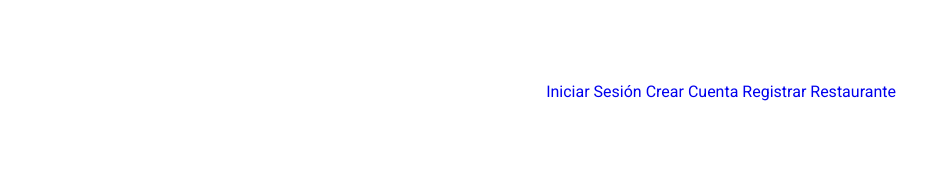
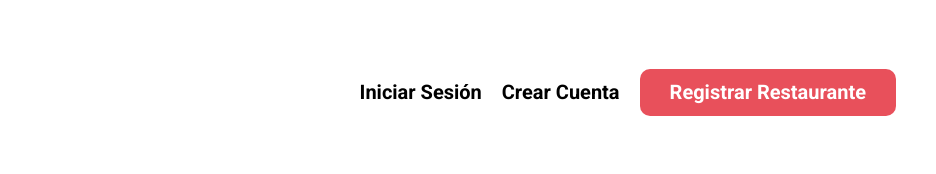
Before and after one commit to juanjopareja/delivereat-web, a website: page index.html in a window 1280 px wide. Shown: the full height of the page, 344-1280 px from the left. Drawn offline with Linux system fonts and the light colour scheme.

Commit message:
Add navigation modifier css

```diff
--- a/gulpfile.js
+++ b/gulpfile.js
@@ -57,4 +57,4 @@ exports.dev = dev;
 exports.images = images;
 exports.versionWebp = versionWebp;
 exports.versionAvif = versionAvif;
-exports.default = series( images, versionWebp, versionAvif, css, dev  );
+exports.default = series( images, versionWebp, versionAvif, css, dev );
--- a/src/scss/base/_mixins.scss
+++ b/src/scss/base/_mixins.scss
@@ -29,7 +29,7 @@
     display: block;
     width: 100%;
     text-align: center;
-    color: $texto;
+    color: $text;
     text-decoration: none;
     transition: background-color .3s ease;
     border: none;
--- a/src/scss/header/_header.scss
+++ b/src/scss/header/_header.scss
@@ -14,5 +14,10 @@
 
     &__logo {
         width: 30rem;
+        margin-bottom: 5rem;
+
+        @include mix.desktop {
+            margin-bottom: 0;
+        }
     }
 }
--- a/src/scss/header/_navigation.scss
+++ b/src/scss/header/_navigation.scss
@@ -0,0 +1,25 @@
+@use 'base/variables' as var;
+@use 'base/mixins' as mix;
+
+.navigation {
+    display: flex;
+    flex-direction: column;
+    align-items: center;
+    gap: 2rem;
+    width: 100%;
+
+    @include mix.desktop {
+        width: auto;
+        flex-direction: row;
+    }
+
+    &__link {
+        font-size: 2rem;
+        font-weight: 700;
+        color: var.$black;
+
+        &--register {
+            @include mix.button(var.$primary, var.$white);
+        }
+    }
+}
```
Also changed, not shown: build/css/app.css, 1 other file.
